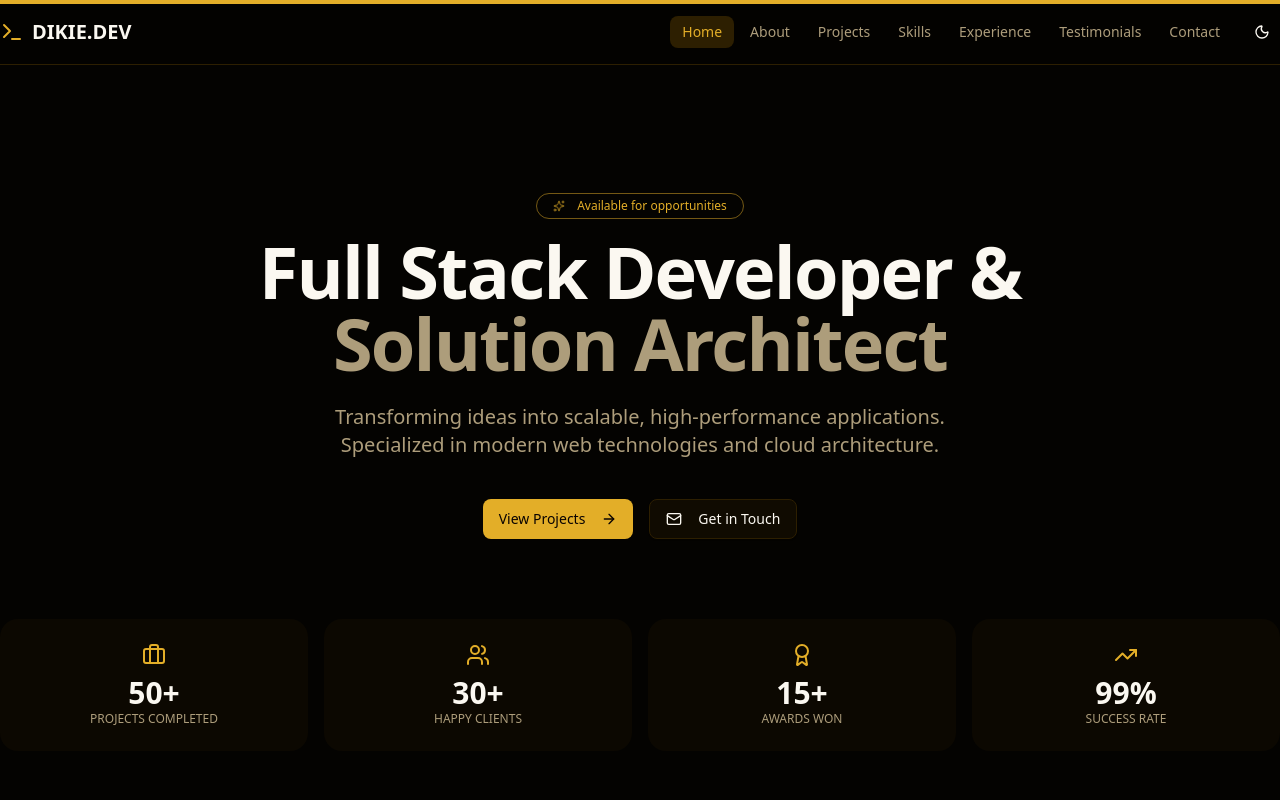
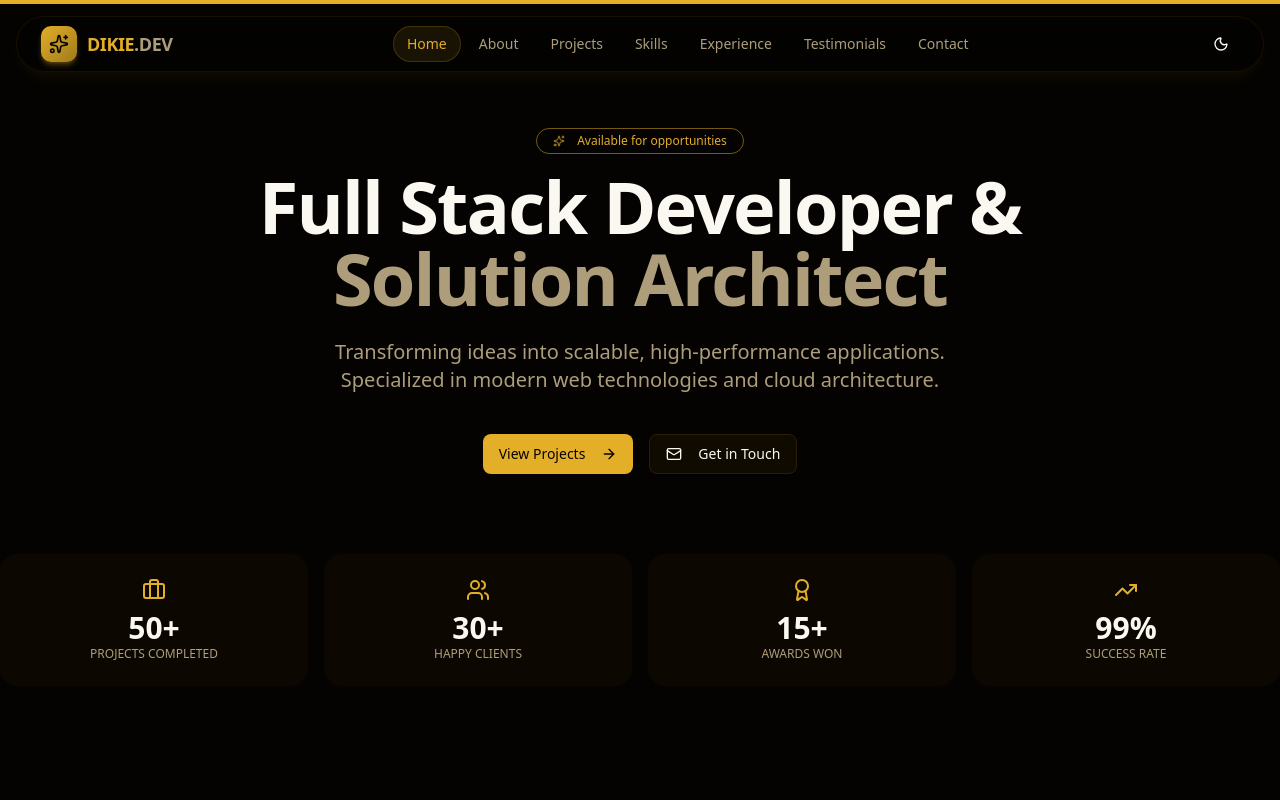
Before and after one commit to dikie001/dikie.dev, a React (Vite) app in the folder client/: page / in a window 1280 px wide. Shown: the top 800 px of the page. Built offline with nearby package versions, Linux system fonts and the light colour scheme.

Commit message:
feat: add responsive Navbar component with desktop and mobile navigation, theme toggle, and section scrolling.

```diff
--- a/client/src/components/layout/Navbar.tsx
+++ b/client/src/components/layout/Navbar.tsx
@@ -1,7 +1,5 @@
 import { motion, AnimatePresence } from 'framer-motion';
-import { Terminal, Menu, X } from 'lucide-react';
-import { Button } from '@/components/ui/button';
-
+import { Sparkles, Menu, X } from 'lucide-react';
 import { ThemeToggle } from '@/components/ui/theme-toggle';
 
 interface NavbarProps {
@@ -15,65 +13,110 @@ const navigation = ['Home', 'About', 'Projects', 'Skills', 'Experience', 'Testim
 
 export function Navbar({ activeSection, isMenuOpen, setIsMenuOpen, scrollToSection }: NavbarProps) {
     return (
-        <nav className="sticky top-0 z-40 w-full border-b bg-background/80 backdrop-blur-md">
-            <div className="container flex h-16 items-center justify-between">
-                <div
-                    className="flex items-center gap-2 font-bold text-xl cursor-pointer"
+        <motion.nav
+            initial={{ y: -100 }}
+            animate={{ y: 0 }}
+            transition={{ duration: 0.5, ease: 'easeOut' }}
+            className="fixed top-0 left-0 right-0 z-50 py-4"
+        >
+            <div className="container mx-auto px-4">
+                <div className="relative flex h-14 items-center justify-between rounded-full border border-border/50 bg-background/70 px-6 shadow-lg shadow-primary/5 backdrop-blur-xl">
+                    {/* Logo */}
+                    <motion.div
+                        whileHover={{ scale: 1.02 }}
+                        className="flex items-center gap-2.5 cursor-pointer group"
                         onClick={() => scrollToSection('Home')}
                     >
-                    <Terminal className="h-6 w-6 text-primary" />
-                    <span>DIKIE.DEV</span>
+                        <div className="relative flex h-9 w-9 items-center justify-center rounded-lg bg-gradient-to-br from-primary to-primary/70 shadow-md shadow-primary/30">
+                            <Sparkles className="h-5 w-5 text-primary-foreground" />
                         </div>
-                <div className="hidden md:flex items-center gap-1">
-                    {navigation.map((item) => (
-                        <Button
+                        <span className="text-lg font-bold tracking-tight">
+                            <span className="text-primary">DIKIE</span>
+                            <span className="text-muted-foreground">.DEV</span>
+                        </span>
+                    </motion.div>
+
+                    {/* Desktop Navigation */}
+                    <div className="hidden lg:flex items-center gap-1">
+                        {navigation.map((item) => {
+                            const isActive = activeSection === item.toLowerCase();
+                            return (
+                                <motion.button
                                     key={item}
-                            variant="ghost"
-                            size="sm"
                                     onClick={() => scrollToSection(item)}
-                            className={activeSection === item.toLowerCase() ? "bg-secondary text-primary" : "text-muted-foreground"}
+                                    whileHover={{ scale: 1.05 }}
+                                    whileTap={{ scale: 0.95 }}
+                                    className={`relative px-3.5 py-2 text-sm font-medium transition-colors rounded-full ${isActive
+                                            ? 'text-primary'
+                                            : 'text-muted-foreground hover:text-foreground'
+                                        }`}
                                 >
-                            {item}
-                        </Button>
-                    ))}
-                    <div className="ml-2">
+                                    {isActive && (
+                                        <motion.div
+                                            layoutId="activeSection"
+                                            className="absolute inset-0 rounded-full bg-primary/10 border border-primary/20"
+                                            transition={{ type: 'spring', stiffness: 380, damping: 30 }}
+                                        />
+                                    )}
+                                    <span className="relative z-10">{item}</span>
+                                </motion.button>
+                            );
+                        })}
+                    </div>
+
+                    {/* Right Side Actions */}
+                    <div className="flex items-center gap-3">
                         <ThemeToggle />
+
+                        {/* Mobile Menu Button */}
+                        <motion.button
+                            whileHover={{ scale: 1.05 }}
+                            whileTap={{ scale: 0.95 }}
+                            onClick={() => setIsMenuOpen(!isMenuOpen)}
+                            className="lg:hidden flex h-10 w-10 items-center justify-center rounded-full border border-border/50 bg-secondary/50 text-foreground transition-colors hover:bg-secondary"
+                        >
+                            {isMenuOpen ? <X className="h-5 w-5" /> : <Menu className="h-5 w-5" />}
+                        </motion.button>
                     </div>
                 </div>
-                <div className="flex items-center gap-2 md:hidden">
-                    <ThemeToggle />
-                    <Button
-                        variant="ghost"
-                        size="icon"
-                        onClick={() => setIsMenuOpen(!isMenuOpen)}
-                    >
-                        {isMenuOpen ? <X /> : <Menu />}
-                    </Button>
             </div>
-            </div>
+
+            {/* Mobile Menu */}
             <AnimatePresence>
                 {isMenuOpen && (
                     <motion.div
-                        initial={{ height: 0 }}
-                        animate={{ height: 'auto' }}
-                        exit={{ height: 0 }}
-                        className="md:hidden border-t bg-background overflow-hidden"
+                        initial={{ opacity: 0, y: -20, scale: 0.95 }}
+                        animate={{ opacity: 1, y: 0, scale: 1 }}
+                        exit={{ opacity: 0, y: -20, scale: 0.95 }}
+                        transition={{ duration: 0.2, ease: 'easeOut' }}
+                        className="lg:hidden absolute top-full left-0 right-0 mt-2 px-4"
                     >
-                        <div className="container py-4 flex flex-col gap-2">
-                            {navigation.map((item) => (
-                                <Button
+                        <div className="rounded-2xl border border-border/50 bg-background/95 p-4 shadow-xl backdrop-blur-xl">
+                            <div className="flex flex-col gap-1">
+                                {navigation.map((item, index) => {
+                                    const isActive = activeSection === item.toLowerCase();
+                                    return (
+                                        <motion.button
                                             key={item}
-                                    variant="ghost"
-                                    className="justify-start"
+                                            initial={{ opacity: 0, x: -20 }}
+                                            animate={{ opacity: 1, x: 0 }}
+                                            transition={{ delay: index * 0.05 }}
                                             onClick={() => scrollToSection(item)}
+                                            className={`flex items-center gap-3 rounded-xl px-4 py-3 text-left text-sm font-medium transition-all ${isActive
+                                                    ? 'bg-primary/10 text-primary border border-primary/20'
+                                                    : 'text-muted-foreground hover:bg-secondary hover:text-foreground'
+                                                }`}
                                         >
+                                            <span className={`h-1.5 w-1.5 rounded-full ${isActive ? 'bg-primary' : 'bg-muted-foreground/50'}`} />
                                             {item}
-                                </Button>
-                            ))}
+                                        </motion.button>
+                                    );
+                                })}
+                            </div>
                         </div>
                     </motion.div>
                 )}
             </AnimatePresence>
-        </nav>
+        </motion.nav>
     );
 }
```
Lines whose indentation alone changed are shown as unchanged.
